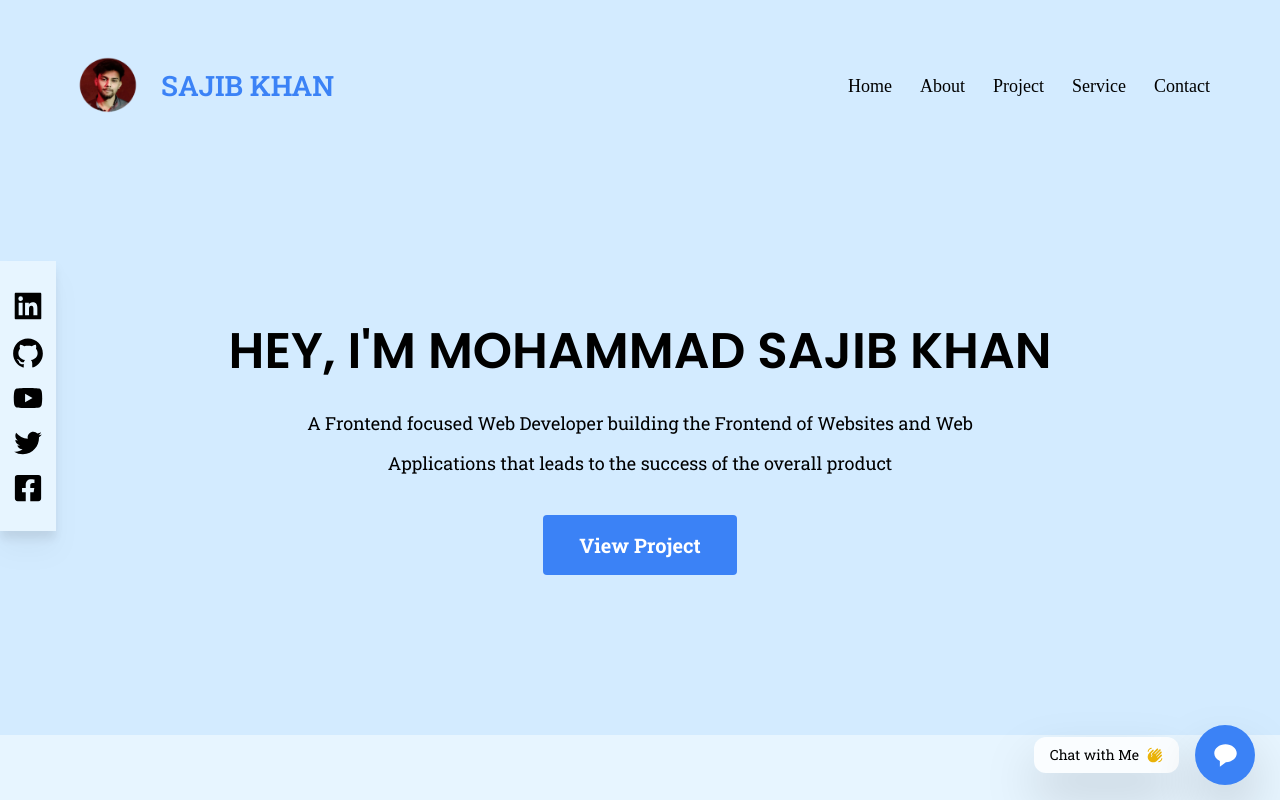
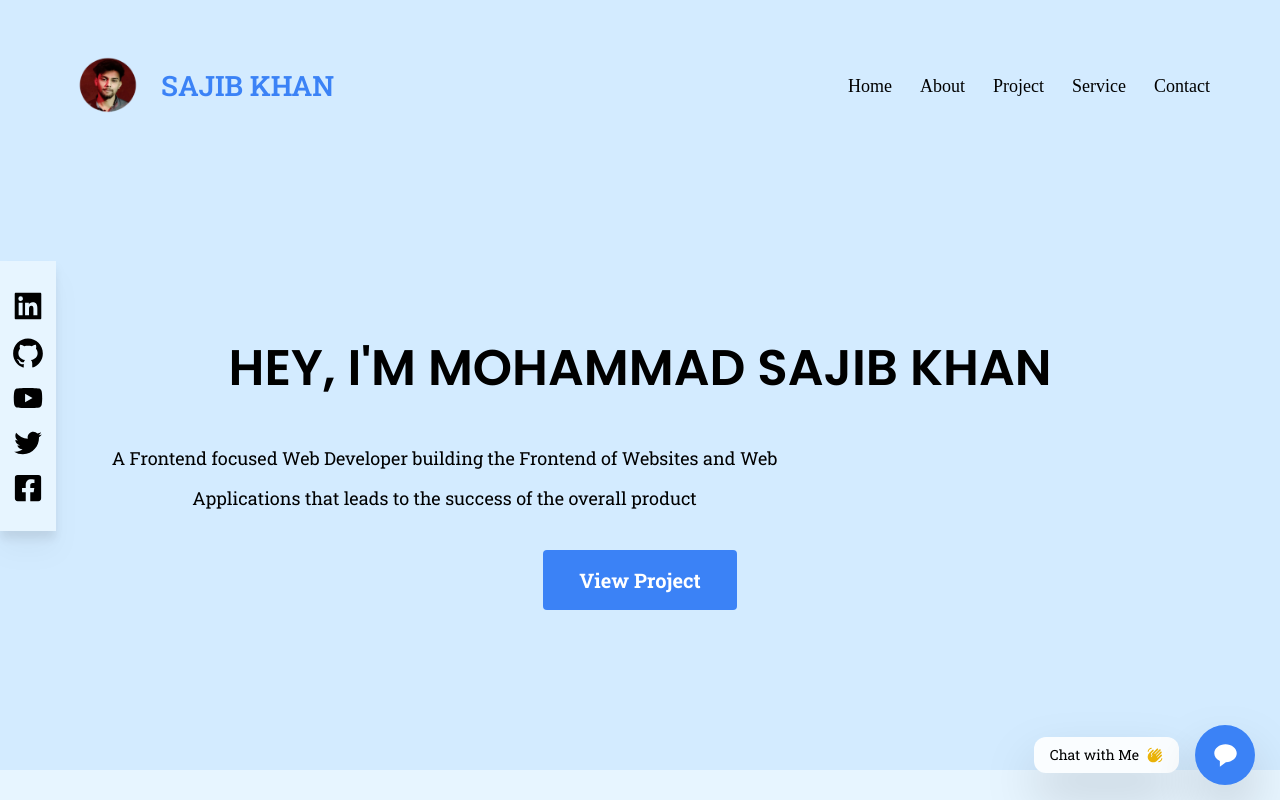
Before and after one commit to sajibkhandev/My_Portfolio, a React (Vite) app: page / in a window 1280 px wide. Shown: the top 800 px of the page. Built offline with nearby package versions, Linux system fonts and the light colour scheme; a web font is replaced by a local one.

Commit message:
banner part fully responsive

```diff
--- a/src/pages/Home.jsx
+++ b/src/pages/Home.jsx
@@ -43,8 +43,8 @@ export default function Home() {
       {/* <div className='bg-banner h-screen bg-no-repeat bg-center bg-cover'></div> */}
       <Container>
         <div id="hero">
-        <h2 className='text-[27px]  pt-12  md:text-text50  text-4xl text-black font-pop font-semibold md:pt-40 md:pb-8 pb-4 text-center mx-1.5'>HEY, I'M MOHAMMAD SAJIB KHAN</h2>
-        <p className='text-center mx-auto px-5 md:w-w725 md:leading-10 text-sm  md:text-lg text-black font-robo font-normal mx-1.5'>A Frontend focused Web Developer building the Frontend of Websites and Web Applications that leads to the success of the overall product</p>
+        <h2 className='text-[27px]  pt-12 sm:text-[34px]  md:text-text50  text-black font-pop font-semibold md:pt-40 md:pb-8 pb-4 text-center mx-1.5'>HEY, I'M MOHAMMAD SAJIB KHAN</h2>
+        <p className='text-center mx-auto px-5 md:w-w725 sm:leading-7 md:leading-10 text-sm   md:text-lg text-black font-robo font-normal mx-1.5 sm:mx-3'>A Frontend focused Web Developer building the Frontend of Websites and Web Applications that leads to the success of the overall product</p>
 
 
         <ScrollLink to="project2" spy={true} smooth={true} offset={50} duration={1200} ><Button text="View Project" className='flex mx-auto mt-8 '/></ScrollLink>
```
